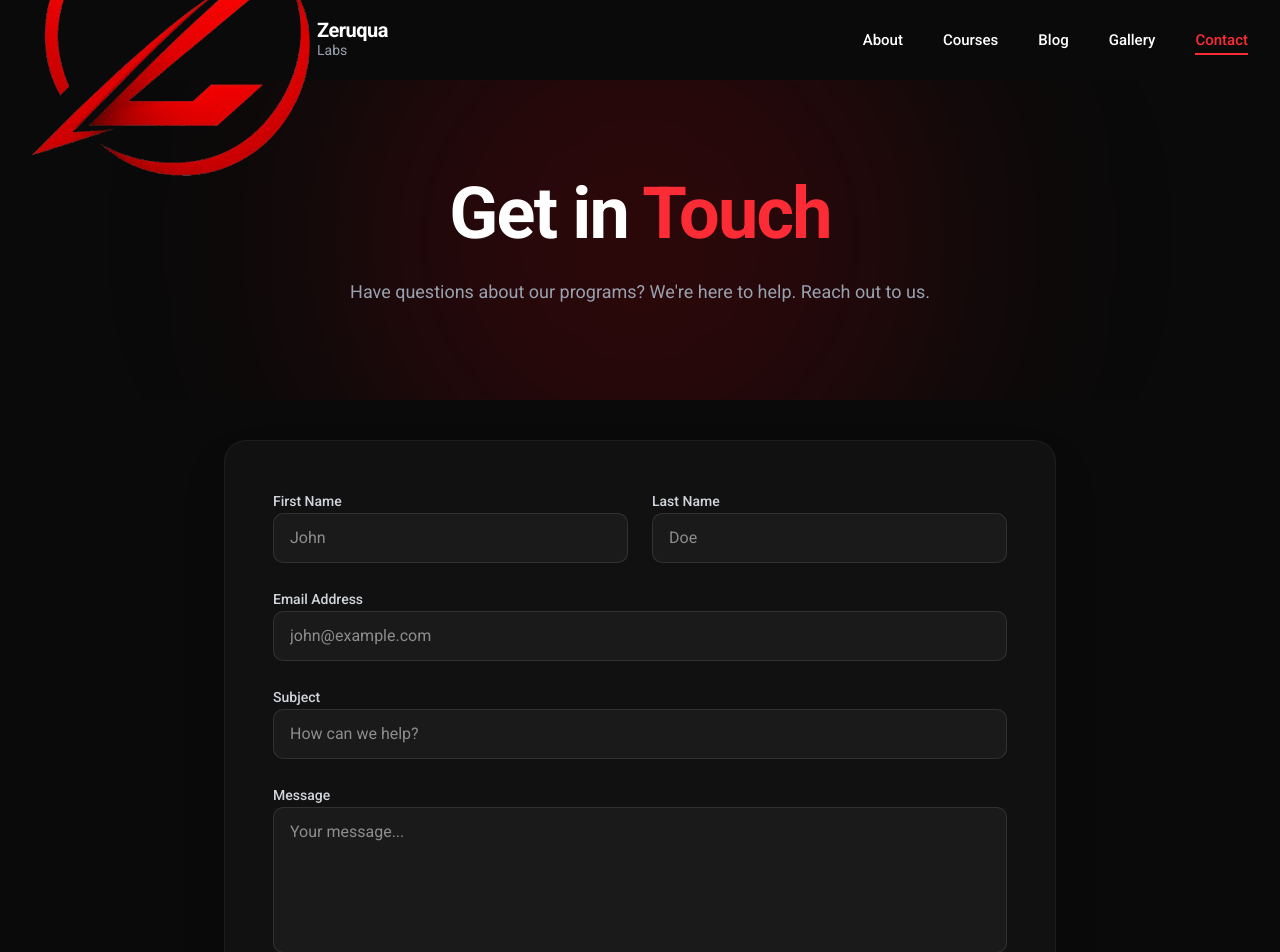
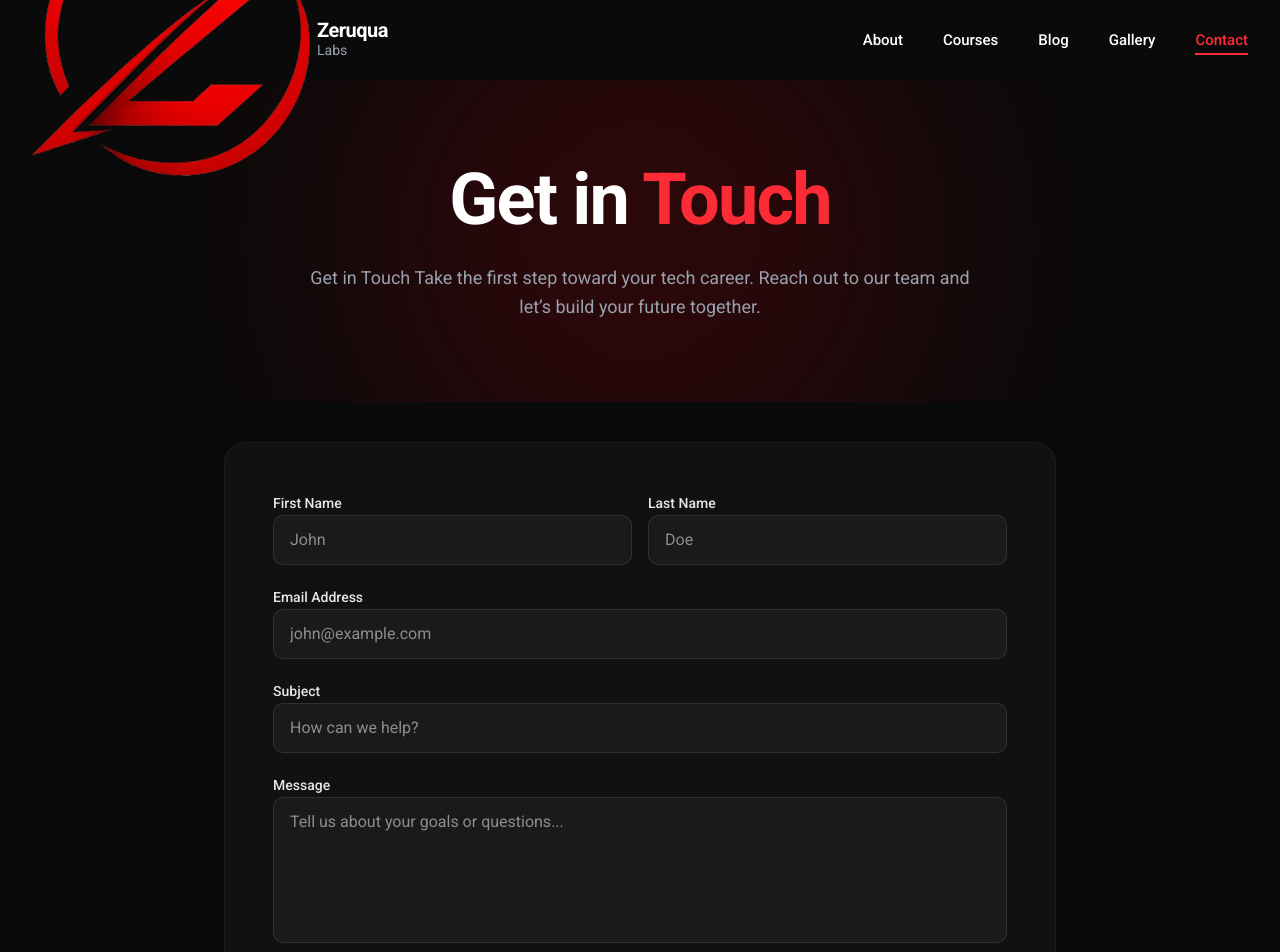
Before and after one commit to adhithyandas/cms, a Next.js app: page /contact in a window 1280 px wide. Shown: the top 952 px of the page. Built offline with nearby package versions, Linux system fonts and the light colour scheme.

Commit message:
refactor: update contact page UI with refined layout, typography, and form styling

```diff
--- a/app/contact/page.tsx
+++ b/app/contact/page.tsx
@@ -1,10 +1,9 @@
 'use client';
 
 import { useState } from 'react';
-
 import { Button } from '@/components/ui/button';
 
-export default function ContactPage() {
+export default function Contact() {
   const [formData, setFormData] = useState({
     firstName: '',
     lastName: '',
@@ -22,7 +21,7 @@ export default function ContactPage() {
     e.preventDefault();
     setStatus('Submitting...');
     try {
-      await new Promise((resolve) => setTimeout(resolve, 1000)); // Simulate API call
+      await new Promise((resolve) => setTimeout(resolve, 1000));
       setStatus('Message sent successfully!');
       setFormData({
         firstName: '',
@@ -39,96 +38,104 @@ export default function ContactPage() {
 
   return (
     <div className="bg-[#0a0a0a] min-h-screen text-white font-sans selection:bg-red-500/30 w-full overflow-hidden pt-20">
-      <section className="relative py-20 overflow-hidden min-h-[40vh] flex items-center">
-        <div className="absolute top-1/2 left-1/2 -translate-x-1/2 -translate-y-1/2 w-[600px] h-[600px] bg-red-600/15 rounded-full blur-[120px] pointer-events-none"></div>
+      <section className="relative py-20 overflow-hidden min-h-[30vh] flex items-center">
+        <div className="absolute top-1/2 left-1/2 -translate-x-1/2 -translate-y-1/2 w-150 h-150 bg-red-600/15 rounded-full blur-[120px] pointer-events-none"></div>
 
         <div className="container mx-auto px-4 lg:px-8 relative z-10 text-center">
           <h1 className="text-5xl lg:text-7xl font-bold tracking-tight text-white leading-[1.1] mb-6">
             Get in <span className="text-red-500">Touch</span>
           </h1>
+
           <p className="text-lg text-gray-400 max-w-2xl mx-auto font-normal leading-relaxed">
-            Have questions about our programs? We&apos;re here to help. Reach out to us.
+            Get in Touch Take the first step toward your tech career. Reach out to our team and
+            let’s build your future together.
           </p>
         </div>
       </section>
 
-      <section className="py-10 pb-24 relative z-20">
+      <section className="py-10 pb-10 relative z-20">
         <div className="container mx-auto px-4 lg:px-8 max-w-4xl">
           <div className="bg-[#111] border border-white/5 rounded-3xl p-8 md:p-12 shadow-2xl">
-            <form className="space-y-6" onSubmit={handleSubmit}>
-              <div className="grid grid-cols-1 md:grid-cols-2 gap-6">
-                <div className="space-y-2">
-                  <label htmlFor="firstName" className="text-sm font-medium text-gray-300">
+            <form className="space-y-5" onSubmit={handleSubmit}>
+              <div className="grid grid-cols-1 md:grid-cols-2 gap-4">
+                <div className="space-y-3">
+                  <label htmlFor="firstName" className="text-sm font-medium text-gray-200">
                     First Name
                   </label>
+
                   <input
                     type="text"
                     id="firstName"
                     value={formData.firstName}
                     onChange={handleChange}
                     required
-                    className="w-full bg-[#1a1a1a] border border-white/10 rounded-lg px-4 py-3 text-white focus:outline-none focus:border-red-500/50 transition-colors"
+                    className="w-full bg-[#1a1a1a] border border-white/10 rounded-lg px-4 py-3 text-white focus:outline-none focus:border-white/10 transition-colors"
                     placeholder="John"
                   />
                 </div>
-                <div className="space-y-2">
-                  <label htmlFor="lastName" className="text-sm font-medium text-gray-300">
+
+                <div className="space-y-3">
+                  <label htmlFor="lastName" className="text-sm font-medium text-gray-200">
                     Last Name
                   </label>
+
                   <input
                     type="text"
                     id="lastName"
                     value={formData.lastName}
                     onChange={handleChange}
                     required
-                    className="w-full bg-[#1a1a1a] border border-white/10 rounded-lg px-4 py-3 text-white focus:outline-none focus:border-red-500/50 transition-colors"
+                    className="w-full bg-[#1a1a1a] border border-white/10 rounded-lg px-4 py-3 text-white focus:outline-none focus:border-white/10 transition-colors"
                     placeholder="Doe"
                   />
                 </div>
               </div>
 
-              <div className="space-y-2">
-                <label htmlFor="email" className="text-sm font-medium text-gray-300">
+              <div className="space-y-3">
+                <label htmlFor="email" className="text-sm font-medium text-gray-200">
                   Email Address
                 </label>
+
                 <input
                   type="email"
                   id="email"
                   value={formData.email}
                   onChange={handleChange}
                   required
-                  className="w-full bg-[#1a1a1a] border border-white/10 rounded-lg px-4 py-3 text-white focus:outline-none focus:border-red-500/50 transition-colors"
+                  className="w-full bg-[#1a1a1a] border border-white/10 rounded-lg px-4 py-3 text-white focus:outline-none focus:border-white/10 transition-colors"
                   placeholder="john@example.com"
                 />
               </div>
 
-              <div className="space-y-2">
-                <label htmlFor="subject" className="text-sm font-medium text-gray-300">
+              <div className="space-y-3">
+                <label htmlFor="subject" className="text-sm font-medium text-gray-200">
                   Subject
                 </label>
+
                 <input
                   type="text"
                   id="subject"
                   value={formData.subject}
                   onChange={handleChange}
                   required
-                  className="w-full bg-[#1a1a1a] border border-white/10 rounded-lg px-4 py-3 text-white focus:outline-none focus:border-red-500/50 transition-colors"
+                  className="w-full bg-[#1a1a1a] border border-white/10 rounded-lg px-4 py-3 text-white focus:outline-none focus:border-white/10 transition-colors"
                   placeholder="How can we help?"
                 />
               </div>
 
-              <div className="space-y-2">
-                <label htmlFor="message" className="text-sm font-medium text-gray-300">
+              <div className="space-y-3">
+                <label htmlFor="message" className="text-sm font-medium text-gray-200">
                   Message
                 </label>
+
                 <textarea
                   id="message"
                   value={formData.message}
                   onChange={handleChange}
                   required
                   rows={5}
-                  className="w-full bg-[#1a1a1a] border border-white/10 rounded-lg px-4 py-3 text-white focus:outline-none focus:border-red-500/50 transition-colors resize-none"
-                  placeholder="Your message..."
+                  className="w-full bg-[#1a1a1a] border border-white/10 rounded-lg px-4 py-3 text-white focus:outline-none focus:border-white/10 transition-colors resize-none"
+                  placeholder="Tell us about your goals or questions..."
                 ></textarea>
               </div>
 
@@ -143,7 +150,7 @@ export default function ContactPage() {
               <Button
                 type="submit"
                 size="lg"
-                className="w-full bg-red-600 hover:bg-red-700 text-white rounded-lg px-8 text-base h-14 border-0 mt-4"
+                className="w-full bg-red-600 hover:bg-red-700 text-white rounded-lg px-8 text-base h-14 border-0 mt-4 cursor-pointer"
               >
                 Send Message
               </Button>
```
